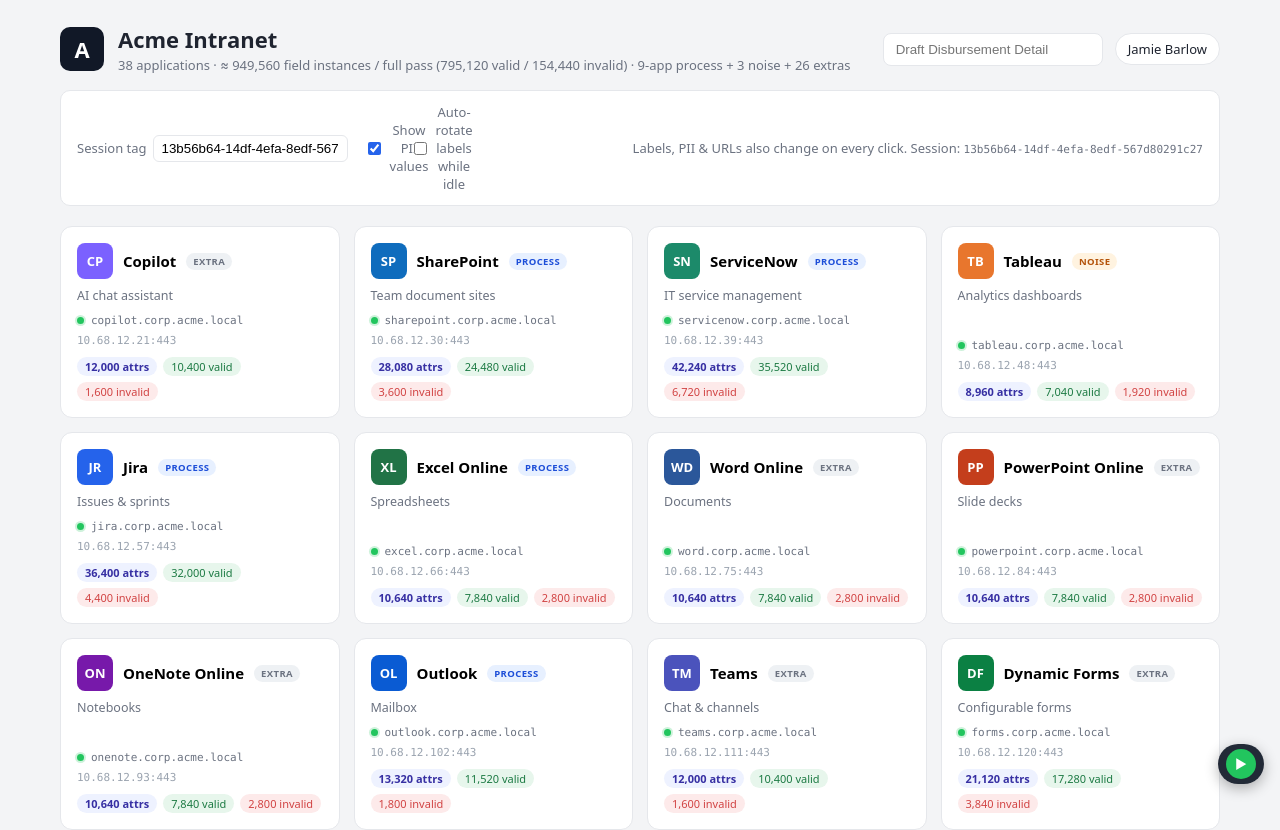
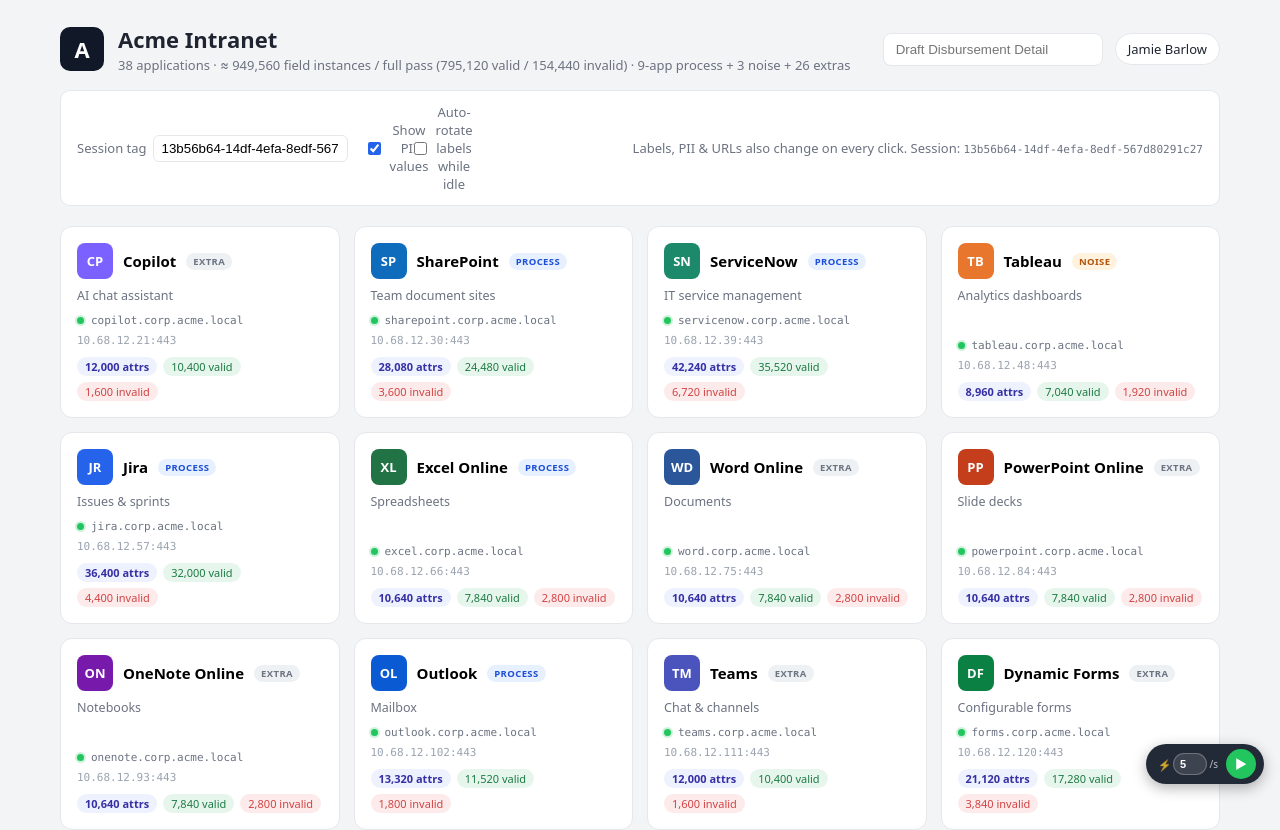
Before and after one commit to aniketdaluiskan/intranet_testing_suite, a React (Vite) app: page / in a window 1280 px wide. Shown: the top 830 px of the page. Built offline with nearby package versions, Linux system fonts and the light colour scheme.

Commit message:
Autopilot 5/sec default + 1-20 speed + 1ms/char typing; keep churn on navigation only

```diff
--- a/src/autopilot.ts
+++ b/src/autopilot.ts
@@ -19,15 +19,20 @@
 
 export type ApState = "idle" | "running" | "paused";
 
-// Interaction pace: 3 element interactions per second -> one every ~333 ms. A single cadence spaces
-// every discrete action (field fill, select, checkbox/radio, element click). Dial RATE_PER_SEC to
-// change speed; STEP_MS is the derived delay used everywhere below.
-const RATE_PER_SEC = 3;
-const STEP_MS = Math.round(1000 / RATE_PER_SEC); // ~333 ms
-const D = { type: STEP_MS, click: STEP_MS, between: STEP_MS };
+// Action cadence: DEFAULT 5 click/enter actions per second (one every ~200 ms). Runtime-adjustable
+// via apSetRate(1..20). stepMs() is the gap between discrete actions (field commit, select,
+// checkbox/radio, element click). Typing within a field is separate — CHAR_MS between characters.
+// NOTE (best-effort at the extremes): browsers clamp setTimeout to ~4 ms, and on churn-heavy pages
+// every interaction triggers a re-render that adds latency, so 20/sec is a ceiling, NOT a guarantee
+// (sustaining it would need a config/perf update, e.g. lighter re-renders). 1/sec is the floor.
+const RATE_MIN = 1;
+const RATE_MAX = 20;
+let actionsPerSec = 5; // default; change at runtime via apSetRate()
+const stepMs = () => Math.round(1000 / actionsPerSec);
+const CHAR_MS = 1; // per-character typing delay (best-effort; UA timer clamp ~4 ms applies)
 const PER_APP_CLICK_BUDGET = 160;
-// 160 clicks at 3/sec take ~53 s on their own; give the per-app timer headroom so the element
-// budget (not the clock) stays the binding limit and every app still gets fully swept.
+// Per-app timer headroom so the element budget (not the clock) stays the binding limit and every
+// app still gets swept even at the slowest (1/sec) setting.
 const PER_APP_TIME_MS = 90_000;
 
 // Mirrors the sweep's exclusions: never touch the autopilot bar or the portal's
@@ -40,11 +45,11 @@
 let status = "";
 let progress = 0; // 0–100
 let stopFlag = false;
-let snap: { state: ApState; status: string; progress: number } = { state, status, progress };
+let snap: { state: ApState; status: string; progress: number; rate: number } = { state, status, progress, rate: actionsPerSec };
 const listeners = new Set<() => void>();
 
 function emit() {
-  snap = { state, status, progress };
+  snap = { state, status, progress, rate: actionsPerSec };
   listeners.forEach((l) => l());
 }
 export function apSubscribe(cb: () => void): () => void {
@@ -60,9 +65,9 @@
   while (state === "paused" && !stopFlag) await sleep(120);
   if (stopFlag) throw new Error("stopped");
 }
-async function tick(ms = D.between) {
+async function tick(ms?: number) {
   await gate();
-  await sleep(ms);
+  await sleep(ms ?? stepMs());
   await gate();
 }
 function setStatus(s: string) {
@@ -166,17 +171,23 @@
       el.focus();
       el.value = "";
       el.dispatchEvent(new Event("input", { bubbles: true }));
+      // Type character-by-character with CHAR_MS (1 ms) between chars — real keydown/input/keyup per
+      // char. (Actual gap is UA-clamped to ~4 ms; that's the "best-effort" caveat.)
       const val = valueForInput(el);
-      el.value = val;
-      const last = val.slice(-1);
-      el.dispatchEvent(new KeyboardEvent("keydown", { key: last, bubbles: true }));
-      el.dispatchEvent(new Event("input", { bubbles: true }));
-      el.dispatchEvent(new KeyboardEvent("keyup", { key: last, bubbles: true }));
+      for (let ci = 0; ci < val.length; ci++) {
+        await gate();
+        const ch = val[ci];
+        el.value += ch;
+        el.dispatchEvent(new KeyboardEvent("keydown", { key: ch, bubbles: true }));
+        el.dispatchEvent(new Event("input", { bubbles: true }));
+        el.dispatchEvent(new KeyboardEvent("keyup", { key: ch, bubbles: true }));
+        await sleep(CHAR_MS);
+      }
       el.dispatchEvent(new Event("change", { bubbles: true }));
     } catch {
       /* ignore */
     }
-    await tick(D.type);
+    await tick(); // action-cadence gap before the next field
   }
   for (const sel of Array.from(root.querySelectorAll<HTMLSelectElement>("select"))) {
     await gate();
@@ -295,7 +306,7 @@
       if (el) {
         await clickEl(el);
         bump();
-        await tick(D.click);
+        await tick();
         continue;
       }
       // Dialog exhausted -> close it (click its confirm/cancel/✕), THEN resume the page.
@@ -311,7 +322,7 @@
       await tick(200);
       if (openModal()) closePanel(); // guarantee it's closed before touching the page again
       dialogFilled = false;
-      await tick(D.click);
+      await tick();
       continue;
     }
 
@@ -320,7 +331,7 @@
     if (!el) break;
     await clickEl(el);
     bump();
-    await tick(D.click);
+    await tick();
   }
 }
 
@@ -398,3 +409,12 @@
   progress = 0;
   emit();
 }
+/** Set the action cadence (click/enter actions per second). Clamped to 1..20; default 5. Takes
+ * effect immediately, including mid-run. High values are best-effort (see the cadence note above). */
+export function apSetRate(n: number): void {
+  actionsPerSec = Math.max(RATE_MIN, Math.min(RATE_MAX, Math.round(n)));
+  emit();
+}
+export function apGetRate(): number {
+  return actionsPerSec;
+}
--- a/src/components/Autopilot.tsx
+++ b/src/components/Autopilot.tsx
@@ -1,11 +1,30 @@
 import { useSyncExternalStore } from "react";
-import { apSubscribe, apSnapshot, apPlay, apPause, apStop } from "../autopilot";
+import { apSubscribe, apSnapshot, apPlay, apPause, apStop, apSetRate } from "../autopilot";
 
 /** Top-left play / pause / stop control for the in-page autopilot. */
 export default function Autopilot() {
   const s = useSyncExternalStore(apSubscribe, apSnapshot, apSnapshot);
   return (
     <div className="autopilot-bar" data-ap-control="1">
+      <label
+        className="ap-speed"
+        title={
+          "Actions per second (1–20, default 5). High values are best-effort: browsers clamp timers " +
+          "to ~4 ms and churn-heavy pages re-render on each action, so 20/sec is a ceiling, not a " +
+          "guarantee — sustaining it needs a perf/config update."
+        }
+      >
+        <span className="ap-speed-x">⚡</span>
+        <input
+          type="number"
+          min={1}
+          max={20}
+          step={1}
+          value={s.rate}
+          onChange={(e) => apSetRate(Number(e.target.value))}
+        />
+        <span className="ap-speed-u">/s</span>
+      </label>
       {s.state !== "idle" && (
         <span className="ap-progress" title="Sweep progress">
           {s.progress}%
--- a/src/styles.css
+++ b/src/styles.css
@@ -412,6 +412,11 @@
 .ap-btn:hover { filter: brightness(1.1); }
 .ap-progress { color: #fff; font-size: 11px; font-weight: 700; min-width: 34px; text-align: right; padding: 0 4px 0 8px; font-variant-numeric: tabular-nums; }
 .ap-status { color: #fff; font-size: 11px; padding: 0 8px 0 4px; max-width: 200px; overflow: hidden; text-overflow: ellipsis; white-space: nowrap; }
+.ap-speed { display: inline-flex; align-items: center; gap: 2px; color: #fff; font-size: 11px; padding: 0 2px 0 4px; }
+.ap-speed-x { opacity: .8; font-size: 11px; }
+.ap-speed-u { opacity: .7; font-size: 10px; }
+.ap-speed input { width: 34px; height: 22px; border-radius: 11px; border: 1px solid rgba(255,255,255,.25); background: rgba(255,255,255,.12); color: #fff; font-size: 11px; font-weight: 700; text-align: center; padding: 0 2px; -moz-appearance: textfield; appearance: textfield; }
+.ap-speed input:focus { outline: 1px solid rgba(255,255,255,.5); }
 .ap-focus { outline: 3px solid #22c55e !important; outline-offset: 1px; box-shadow: 0 0 0 4px rgba(34,197,94,.25) !important; }
 
 /* varied W3C controls */
```
Also changed, not shown: src/store.tsx (+12 -4 lines).
